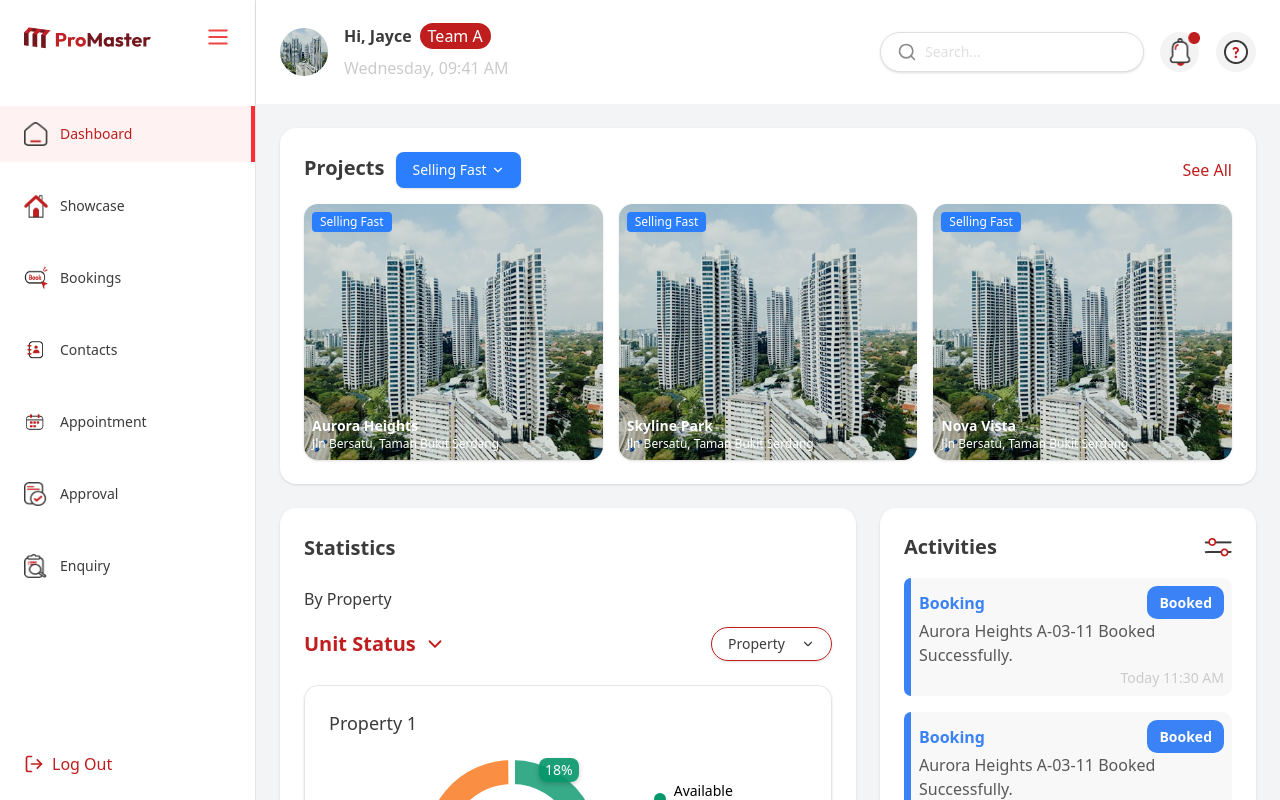
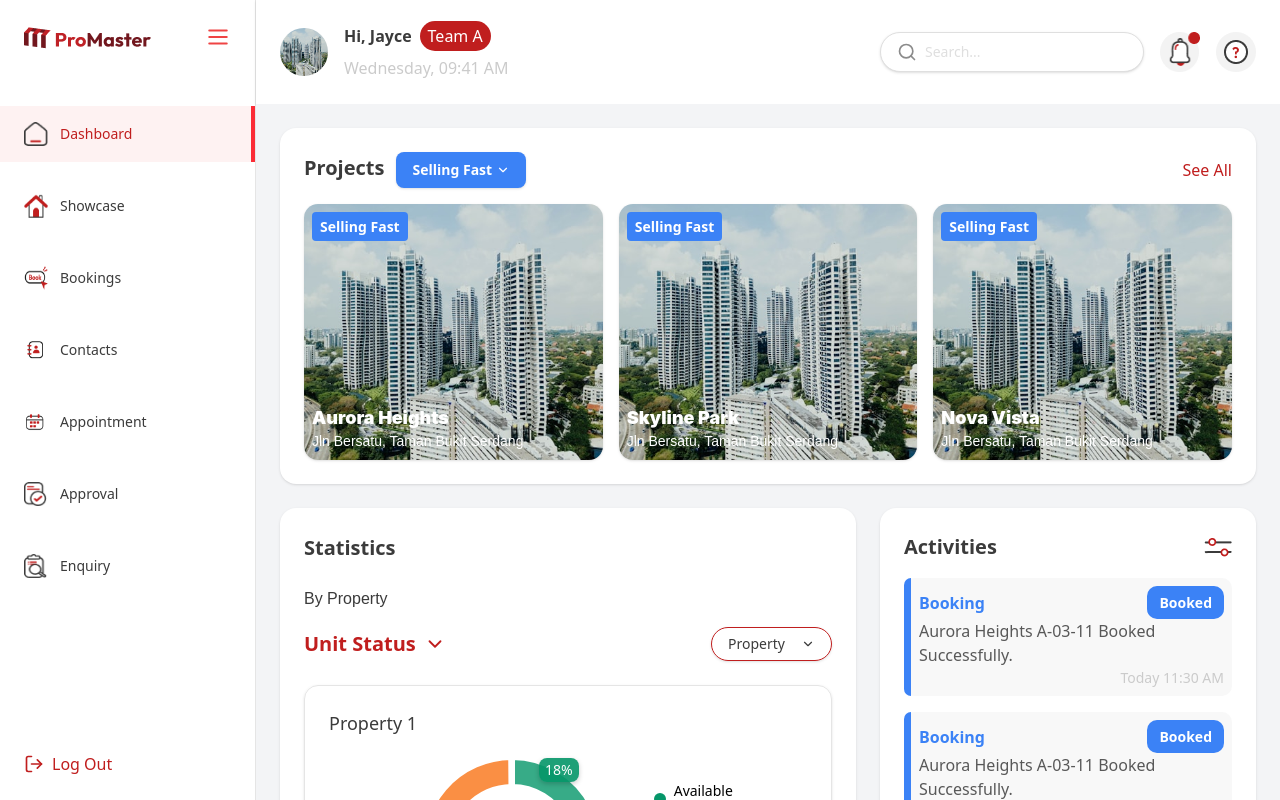
Before and after one commit to devLifeAg/ProMaster, a React (Vite) app: page /ProMaster/Dashboard in a window 1280 px wide. Built offline with nearby package versions, Linux system fonts and the light colour scheme.

Commit message:
fix showcasecontent

```diff
--- a/src/pages/Dashboard/Dashboard.tsx
+++ b/src/pages/Dashboard/Dashboard.tsx
@@ -7,6 +7,7 @@ import colors from '../../styles/colors';
 import { CircleChart } from "../../components/CircleChart";
 import StatusCard from '../../components/StatusCard';
 import {ImagePaths, IconPaths} from '../../constants/consts';
+import fonts from "../../styles/fonts";
 
 const chartData = [
   { label: "Available", value: 42, color: colors.availableStatus },
@@ -33,7 +34,7 @@ export default function DashboardContent() {
           <div className="flex items-center justify-between mb-4">
             <span>
               <span className="text-lg font-bold mr-3" style={{ color: colors.blackDark, fontSize: '20px', fontWeight: 700 }}>Projects</span>
-              <Button className="bg-blue-500 text-white hover:bg-blue-600 rounded-md flex items-center gap-1 cursor-pointer">
+              <Button style={{background: colors.brookedStatus, fontWeight: 600, fontSize: 14}} className="text-white hover:bg-blue-600 rounded-md flex items-center gap-1 cursor-pointer">
                 Selling Fast
                 <ChevronDown size={14} />
               </Button>
@@ -44,10 +45,10 @@ export default function DashboardContent() {
             {['Aurora Heights', 'Skyline Park', 'Nova Vista'].map((project, idx) => (
               <div key={idx} className="relative w-1/3 rounded-xl overflow-hidden shadow cursor-pointer">
                 <img src={ImagePaths.avatar} alt={project} className="w-full h-64 object-cover" />
-                <div className="absolute top-2 left-2 bg-blue-500 text-white text-xs px-2 py-0.5 rounded">Selling Fast</div>
+                <div className="absolute top-2 left-2 rounded text-white px-2 py-1" style={{background: colors.brookedStatus, fontWeight: 600, fontSize: 14}}>Selling Fast</div>
                 <div className="absolute bottom-2 left-2 text-white">
-                  <p className="font-semibold text-sm">{project}</p>
-                  <p className="text-xs">Jln Bersatu, Taman Bukit Serdang</p>
+                  <p style={{fontSize: 18, fontWeight: 900, fontFamily: fonts.inter}}>{project}</p>
+                  <p style={{fontSize: 14, fontFamily: fonts.outfit}}>Jln Bersatu, Taman Bukit Serdang</p>
                 </div>
               </div>
             ))}
@@ -64,7 +65,7 @@ export default function DashboardContent() {
               <div className="flex flex-col">
                 <span className="text-lg font-bold mb-6" style={{ color: colors.blackDark, fontSize: '20px', fontWeight: 700 }}>Statistics</span>
 
-                <div className="mb-4" style={{ color: colors.blackDark, fontSize: '16px', fontWeight: 400 }}>By Property</div>
+                <div className="mb-4" style={{ color: colors.blackDark, fontSize: '16px', fontFamily: fonts.outfit }}>By Property</div>
 
                 <div className="flex items-center justify-between mb-6">
                   <div className="flex items-center gap-2 cursor-pointer">
@@ -81,7 +82,7 @@ export default function DashboardContent() {
               <CircleChart title="Property 1" total={42} data={chartData} />
 
               <div className="flex flex-col mt-8">
-                <div className="mb-4" style={{ color: colors.blackDark, fontSize: '16px', fontWeight: 400 }}>By Personnel</div>
+                <div className="mb-4" style={{ color: colors.blackDark, fontSize: '16px', fontFamily: fonts.outfit }}>By Personnel</div>
                 <div className="flex items-center justify-between mb-6">
                   <div className="flex items-center gap-2 cursor-pointer">
                     <p style={{ color: colors.redRuby, fontSize: '20px', fontWeight: 700 }}>Sale Status</p>
@@ -96,7 +97,7 @@ export default function DashboardContent() {
               </div>
 
               <div className="flex flex-col mt-8">
-                <div className="mb-4" style={{ color: colors.blackDark, fontSize: '16px', fontWeight: 400 }}>By Period</div>
+                <div className="mb-4" style={{ color: colors.blackDark, fontSize: '16px', fontFamily: fonts.outfit }}>By Period</div>
                 <div className="flex items-center justify-between mb-6">
                   <div className="flex items-center gap-2 cursor-pointer">
                     <p style={{ color: colors.redRuby, fontSize: '20px', fontWeight: 700 }}>Sales Today</p>
--- a/src/pages/Dashboard/DashboardLayout.tsx
+++ b/src/pages/Dashboard/DashboardLayout.tsx
@@ -64,7 +64,7 @@ export default function DashboardLayout() {
               <p style={{ color: colors.blackDark, fontSize: '16px', fontWeight: 700 }}>
                 Hi, Jayce
                 <span
-                  className="ml-2 px-2 py-0.5 rounded-full"
+                  className="ml-2 px-2 py-1 rounded-full"
                   style={{ color: colors.whiteCloud, fontSize: '16px', fontWeight: 500, background: colors.redRuby }}
                 >
                   Team A
--- a/src/pages/ShowCase/ShowCaseContent.tsx
+++ b/src/pages/ShowCase/ShowCaseContent.tsx
@@ -57,11 +57,12 @@ export default function ShowcaseContent() {
   };
 
   return (
-    <div className="flex flex-col gap-6 mt-6">
+    <div className="grid grid-cols-10 flex-1">
+      <div className="col-span-10 mt-6">
         {showcaseData.map((section, sectionIndex) => (
           <div key={sectionIndex}>
             <div
-            className="px-6 py-2 flex items-center gap-2"
+              className={`px-6 ${section.section !== "My Pins" ? 'py-2' : ''} flex items-center gap-2`}
               style={{
                 color: section.section === "My Pins" ? colors.blackDark : colors.whiteCloud,
                 fontSize: section.section === "My Pins" ? 20 : 18,
@@ -88,5 +89,7 @@ export default function ShowcaseContent() {
           </div>
         ))}
       </div>
+
+    </div>
   );
 }
```
Lines whose indentation alone changed are shown as unchanged.
